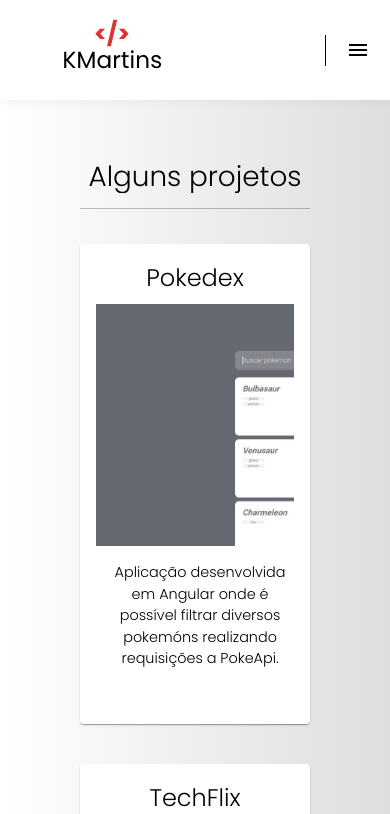
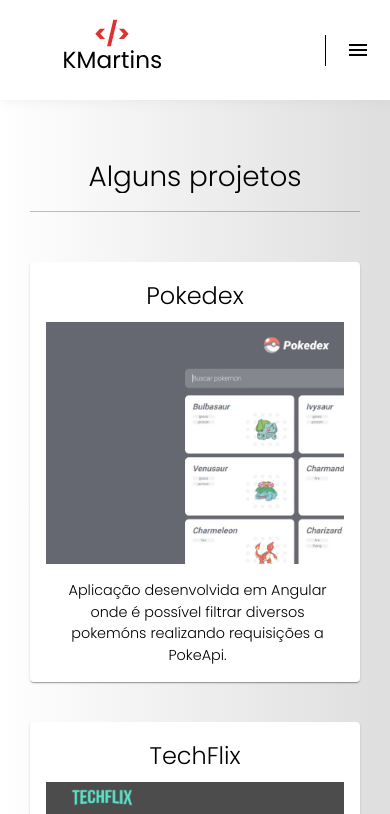
Before and after one commit to kmartinss/karinemartinsme, an Angular app: page /meu-portfolio in a window 390 px wide. Shown: the top 814 px of the page. Built offline with nearby package versions, Linux system fonts and the light colour scheme.

Commit message:
Favicon + ajustes na versão mobile

```diff
--- a/src/app/views/portfolio/portfolio.component.scss
+++ b/src/app/views/portfolio/portfolio.component.scss
@@ -2,6 +2,10 @@
 
 .wrapper {
   padding: 0 80px;
+
+  @media (max-width: $menuBreakPoint) {
+    padding: 0 30px;
+  }
 }
 
 h1 {
@@ -19,7 +23,7 @@
 
   &:hover {
     img {
-        opacity: 1.0;
+      opacity: 1;
     }
     cursor: pointer;
     -webkit-transform: scale(0.3);
@@ -31,7 +35,6 @@
 
   @media (max-width: $menuBreakPoint) {
     overflow-y: hidden;
-    height: 480px;
   }
 
   mat-card-footer {
@@ -42,7 +45,6 @@
   img {
     max-width: 500px;
     opacity: 0.7;
-
   }
 }
 
@@ -78,7 +80,7 @@
 }
 
 .btn {
-    width: 100%;
+  width: 100%;
   a {
     color: var(--main-color);
     text-decoration: none;
--- a/src/index.html
+++ b/src/index.html
@@ -3,7 +3,7 @@
 
 <head>
   <meta charset="utf-8">
-  <title>Karine Martins</title>
+  <title>karinemartinsme</title>
   <base href="/">
   <meta name="viewport" content="width=device-width, initial-scale=1">
   <link href="https://cdn.jsdelivr.net/npm/bootstrap@5.0.0-beta2/dist/css/bootstrap.min.css" rel="stylesheet"
```
Also changed, not shown: 1 other file (tests, documents, lock files or other folders).
